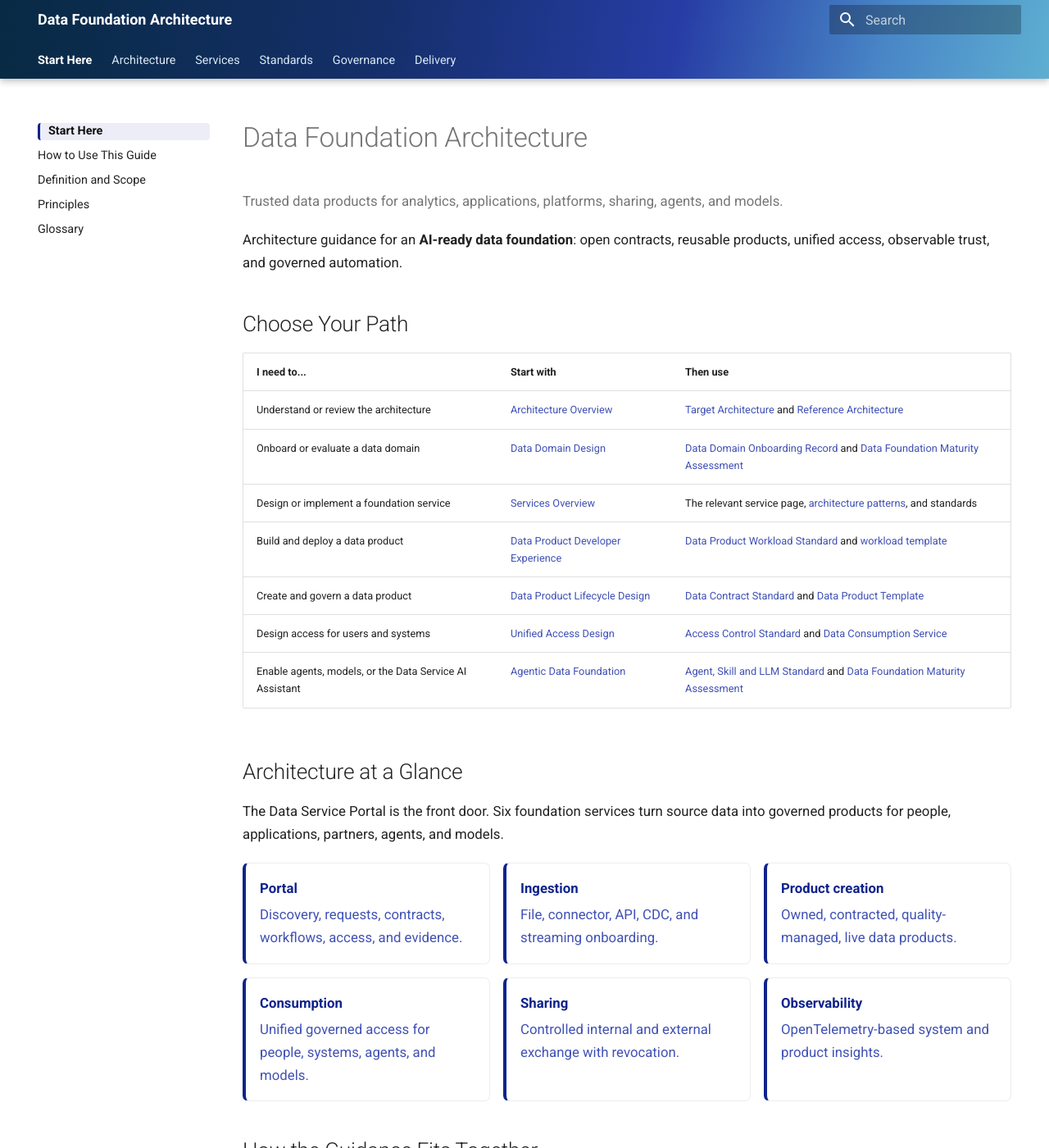
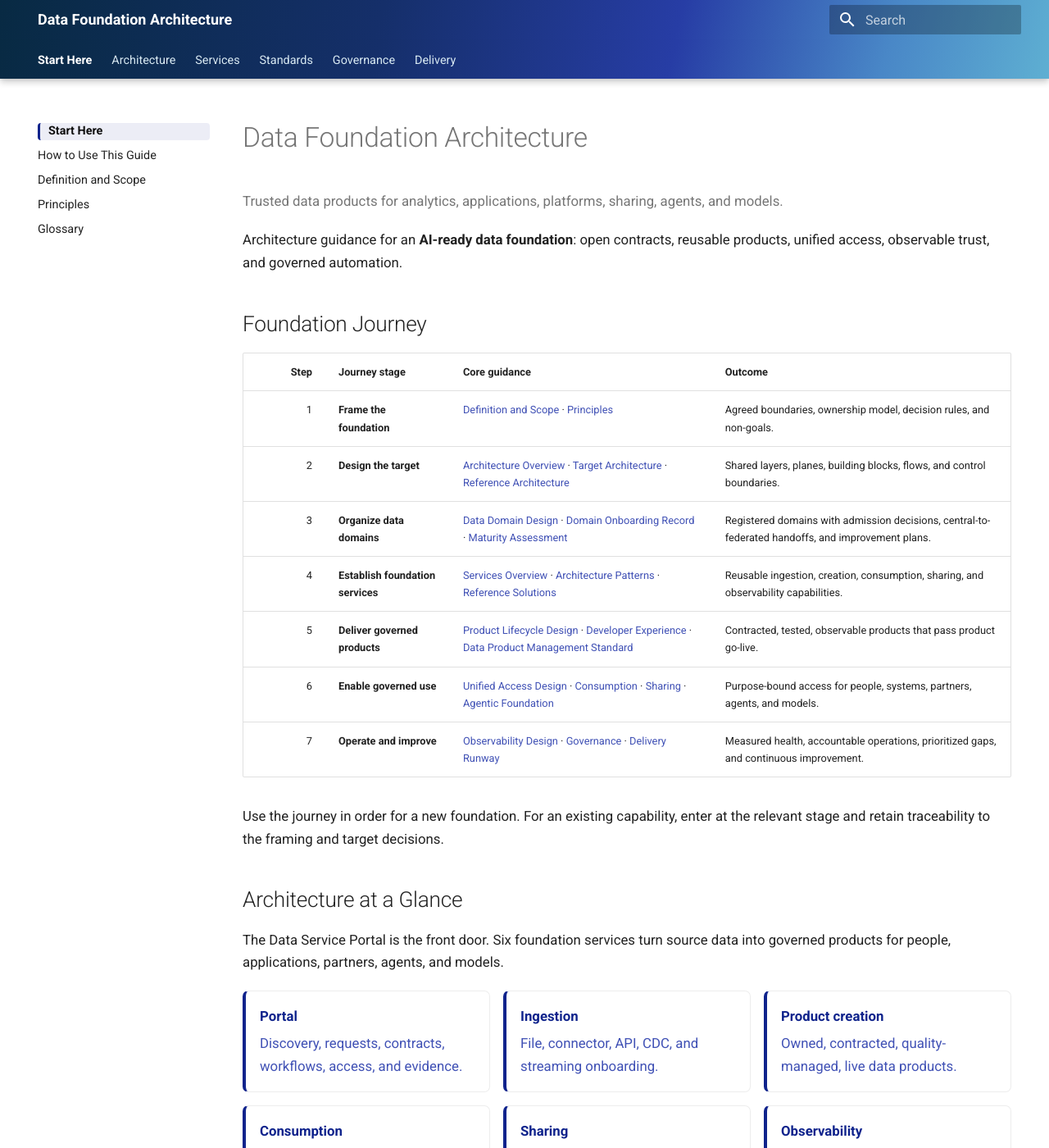
Before and after one commit to cong78/data-foundation-architecture, an MkDocs documentation site: the page built from docs/index.md, in a window 1280 px wide and 1400 px high. Shown: the whole window at 82% size. Built offline with MkDocs 1.6.1 and Material for MkDocs 9.7.7, drawn with Linux system fonts in a browser that asks for light colours; a script that is not in the unit is left out; some of the changed text lies outside the part shown.

Commit message:
Consolidate homepage into one foundation journey

```diff
--- a/docs/index.md
+++ b/docs/index.md
@@ -8,17 +8,19 @@
 
 Architecture guidance for an **AI-ready data foundation**: open contracts, reusable products, unified access, observable trust, and governed automation.
 
-## Choose Your Path
+## Foundation Journey
 
-| I need to... | Start with | Then use |
-| --- | --- | --- |
-| Understand or review the architecture | [Architecture Overview](architecture/overview.md) | [Target Architecture](architecture/target-architecture.md) and [Reference Architecture](architecture/reference-architecture.md) |
-| Onboard or evaluate a data domain | [Data Domain Design](architecture/data-domain-design.md) | [Data Domain Onboarding Record](delivery-templates/data-domain-onboarding-template.md) and [Data Foundation Maturity Assessment](assessments/data-foundation-maturity-assessment.md) |
-| Design or implement a foundation service | [Services Overview](services/index.md) | The relevant service page, [architecture patterns](implementation/service-implementation-patterns.md), and standards |
-| Build and deploy a data product | [Data Product Developer Experience](architecture/data-product-developer-experience.md) | [Data Product Workload Standard](standards/data-product-workload-standard.md) and [workload template](delivery-templates/data-product-workload-template.md) |
-| Create and govern a data product | [Data Product Lifecycle Design](architecture/data-product-lifecycle-design.md) | [Data Contract Standard](standards/data-contract-standard.md) and [Data Product Template](delivery-templates/data-product-template.md) |
-| Design access for users and systems | [Unified Access Design](architecture/unified-access-design.md) | [Access Control Standard](standards/access-control-standard.md) and [Data Consumption Service](services/data-consumption-service.md) |
-| Enable agents, models, or the Data Service AI Assistant | [Agentic Data Foundation](architecture/agentic-data-foundation.md) | [Agent, Skill and LLM Standard](standards/agent-skill-llm-standard.md) and [Data Foundation Maturity Assessment](assessments/data-foundation-maturity-assessment.md) |
+| Step | Journey stage | Core guidance | Outcome |
+| ---: | --- | --- | --- |
+| 1 | **Frame the foundation** | [Definition and Scope](foundation/definition-and-scope.md) · [Principles](foundation/principles.md) | Agreed boundaries, ownership model, decision rules, and non-goals. |
+| 2 | **Design the target** | [Architecture Overview](architecture/overview.md) · [Target Architecture](architecture/target-architecture.md) · [Reference Architecture](architecture/reference-architecture.md) | Shared layers, planes, building blocks, flows, and control boundaries. |
+| 3 | **Organize data domains** | [Data Domain Design](architecture/data-domain-design.md) · [Domain Onboarding Record](delivery-templates/data-domain-onboarding-template.md) · [Maturity Assessment](assessments/data-foundation-maturity-assessment.md) | Registered domains with admission decisions, central-to-federated handoffs, and improvement plans. |
+| 4 | **Establish foundation services** | [Services Overview](services/index.md) · [Architecture Patterns](implementation/service-implementation-patterns.md) · [Reference Solutions](architecture/data-ingestion-design.md) | Reusable ingestion, creation, consumption, sharing, and observability capabilities. |
+| 5 | **Deliver governed products** | [Product Lifecycle Design](architecture/data-product-lifecycle-design.md) · [Developer Experience](architecture/data-product-developer-experience.md) · [Data Product Management Standard](standards/data-product-management-standard.md) | Contracted, tested, observable products that pass product go-live. |
+| 6 | **Enable governed use** | [Unified Access Design](architecture/unified-access-design.md) · [Consumption](services/data-consumption-service.md) · [Sharing](services/data-sharing-service.md) · [Agentic Foundation](architecture/agentic-data-foundation.md) | Purpose-bound access for people, systems, partners, agents, and models. |
+| 7 | **Operate and improve** | [Observability Design](architecture/observability-design.md) · [Governance](governance/index.md) · [Delivery Runway](runway.md) | Measured health, accountable operations, prioritized gaps, and continuous improvement. |
+
+Use the journey in order for a new foundation. For an existing capability, enter at the relevant stage and retain traceability to the framing and target decisions.
 
 ## Architecture at a Glance
 
@@ -32,25 +34,3 @@ The Data Service Portal is the front door. Six foundation services turn source d
   <a class="foundation-card" href="services/data-sharing-service/"><strong>Sharing</strong>Controlled internal and external exchange with revocation.</a>
   <a class="foundation-card" href="services/data-observability-service/"><strong>Observability</strong>OpenTelemetry-based system and product insights.</a>
 </div>
-
-## How the Guidance Fits Together
-
-| Question | Guidance | Result |
-| --- | --- | --- |
-| Why and where? | [Definition and Scope](foundation/definition-and-scope.md) and [Principles](foundation/principles.md) | Shared boundaries and decision rules. |
-| What is the target? | [Architecture](architecture/overview.md) | Target model, building blocks, flows, and decisions. |
-| How is it provided? | [Services](services/index.md) | Reusable service contracts, controls, and done criteria. |
-| What is mandatory? | [Standards](standards/index.md) and [Governance](governance/index.md) | Implementable rules, ownership, and evidence. |
-| How do we adopt it? | [Delivery](delivery/index.md) | Sequenced delivery, assessments, templates, and examples. |
-
-## Recommended Architecture Path
-
-1. [Definition and Scope](foundation/definition-and-scope.md)
-2. [Principles](foundation/principles.md)
-3. [Architecture Overview](architecture/overview.md)
-4. [Target Architecture](architecture/target-architecture.md)
-5. [Reference Architecture](architecture/reference-architecture.md)
-6. [Services Overview](services/index.md)
-7. [Delivery Runway](runway.md)
-
-Use standards, governance pages, templates, and examples as working references rather than reading them front to back.
```
